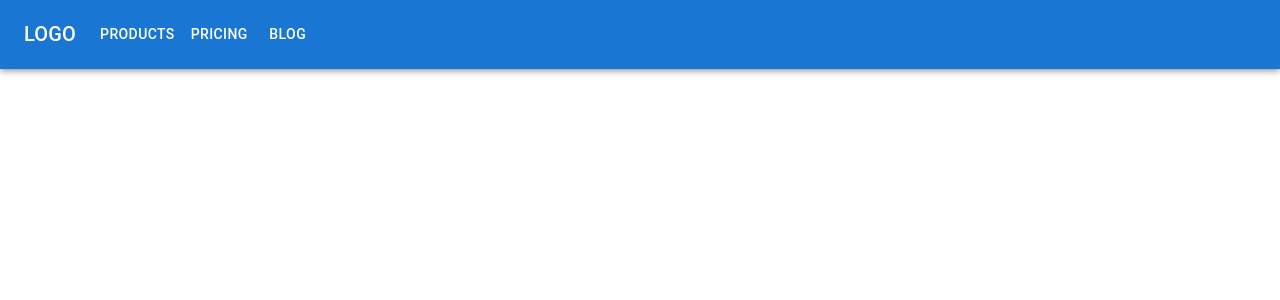
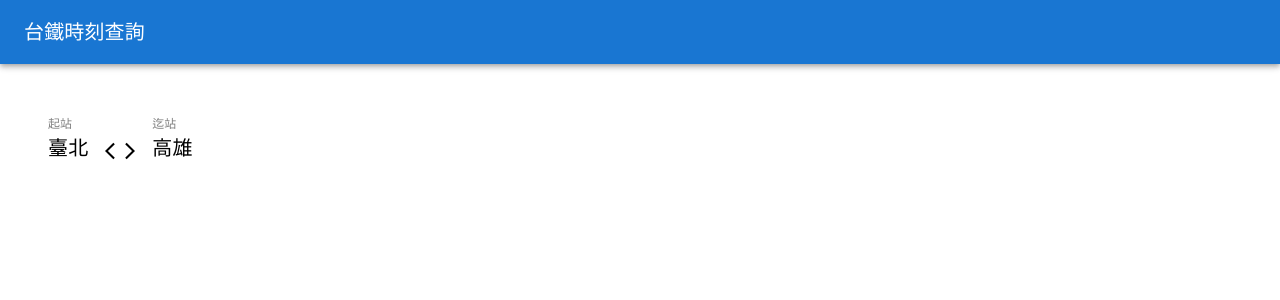
Before and after one commit to hanc1027/tw-railway-timeq, a React (Create React App) app: page / in a window 1280 px wide. Shown: the top 300 px of the page. Built offline with nearby package versions, Linux system fonts and the light colour scheme.

Commit message:
Init block from-to-station

```diff
--- a/package.json
+++ b/package.json
@@ -5,6 +5,7 @@
   "dependencies": {
     "@emotion/react": "^11.9.0",
     "@emotion/styled": "^11.8.1",
+    "@mui/icons-material": "^5.6.2",
     "@mui/material": "^5.6.4",
     "@testing-library/jest-dom": "^5.16.4",
     "@testing-library/react": "^13.2.0",
--- a/src/App.css
+++ b/src/App.css
@@ -1,38 +1,18 @@
-.App {
-  text-align: center;
+.content {
+  display: flex;
+  flex-direction: row;
+  padding: 3em;
 }
 
-.App-logo {
-  height: 40vmin;
-  pointer-events: none;
+.start-label, .arrow-btn , .end-label{
+  display: inline-block;
 }
 
-@media (prefers-reduced-motion: no-preference) {
-  .App-logo {
-    animation: App-logo-spin infinite 20s linear;
-  }
+label {
+  font-size: 12px;
+  color: gray;
 }
 
-.App-header {
-  background-color: #282c34;
-  min-height: 100vh;
-  display: flex;
-  flex-direction: column;
-  align-items: center;
-  justify-content: center;
-  font-size: calc(10px + 2vmin);
-  color: white;
+.arrow-btn{
+  color: black !important;
 }
-
-.App-link {
-  color: #61dafb;
-}
-
-@keyframes App-logo-spin {
-  from {
-    transform: rotate(0deg);
-  }
-  to {
-    transform: rotate(360deg);
-  }
-}
--- a/src/App.js
+++ b/src/App.js
@@ -1,10 +1,41 @@
 import Topbar from './Components/Topbar'
+import Button from '@mui/material/Button'
+import Typography from '@mui/material/Typography'
+import ArrowBackIosNewIcon from '@mui/icons-material/ArrowBackIosNew';
+import ArrowForwardIosIcon from '@mui/icons-material/ArrowForwardIos';
+
 import './App.css';
 
 function App() {
   return (
     <div className="App">
       <Topbar />
+
+      <div className="content">
+
+        <div className="from-to-station">
+          <div className="start-label">
+            <label>
+              起站
+            </label>
+            <Typography variant="h6">
+              臺北
+            </Typography>
+          </div>
+
+          <Button className="arrow-btn">
+            <ArrowBackIosNewIcon fontSize='small' /><ArrowForwardIosIcon fontSize='small' /></Button>
+
+          <div className="end-label">
+            <label>
+              迄站
+            </label>
+            <Typography variant="h6">
+              高雄
+            </Typography>
+          </div>
+        </div>
+      </div>
     </div>
   );
 }
--- a/src/Components/Topbar.jsx
+++ b/src/Components/Topbar.jsx
@@ -1,26 +1,10 @@
-import { useState } from "react";
 import AppBar from "@mui/material/AppBar";
-import Box from "@mui/material/Box";
 import Toolbar from "@mui/material/Toolbar";
-import IconButton from "@mui/material/IconButton";
 import Typography from "@mui/material/Typography";
-import Menu from "@mui/material/Menu";
 import Container from "@mui/material/Container";
-import Button from "@mui/material/Button";
-import MenuItem from "@mui/material/MenuItem";
 
-const pages = ["Products", "Pricing", "Blog"];
 
 const ResponsiveAppBar = () => {
-  const [anchorElNav, setAnchorElNav] = useState(null);
-
-  const handleOpenNavMenu = (event) => {
-    setAnchorElNav(event.currentTarget);
-  };
-
-  const handleCloseNavMenu = () => {
-    setAnchorElNav(null);
-  };
 
   return (
     <AppBar position="static">
@@ -30,66 +14,11 @@ const ResponsiveAppBar = () => {
             variant="h6"
             noWrap
             component="div"
-            sx={{ mr: 2, display: { xs: "none", md: "flex" } }}
+            sx={{ mr: 2 }}
           >
-            LOGO
+            台鐵時刻查詢
           </Typography>
 
-          <Box sx={{ flexGrow: 1, display: { xs: "flex", md: "none" } }}>
-            <IconButton
-              size="large"
-              aria-label="account of current user"
-              aria-controls="menu-appbar"
-              aria-haspopup="true"
-              onClick={handleOpenNavMenu}
-              color="inherit"
-            >
-            </IconButton>
-            <Menu
-              id="menu-appbar"
-              anchorEl={anchorElNav}
-              anchorOrigin={{
-                vertical: "bottom",
-                horizontal: "left",
-              }}
-              keepMounted
-              transformOrigin={{
-                vertical: "top",
-                horizontal: "left",
-              }}
-              open={Boolean(anchorElNav)}
-              onClose={handleCloseNavMenu}
-              sx={{
-                display: { xs: "block", md: "none" },
-              }}
-            >
-              {pages.map((page) => (
-                <MenuItem key={page} onClick={handleCloseNavMenu}>
-                  <Typography textAlign="center">{page}</Typography>
-                </MenuItem>
-              ))}
-            </Menu>
-          </Box>
-
-          <Typography
-            variant="h6"
-            noWrap
-            component="div"
-            sx={{ flexGrow: 1, display: { xs: "flex", md: "none" } }}
-          >
-            LOGO
-          </Typography>
-          <Box sx={{ flexGrow: 1, display: { xs: "none", md: "flex" } }}>
-            {pages.map((page) => (
-              <Button
-                key={page}
-                onClick={handleCloseNavMenu}
-                sx={{ my: 2, color: "white", display: "block" }}
-              >
-                {page}
-              </Button>
-            ))}
-          </Box>
         </Toolbar>
       </Container>
     </AppBar>
```
Also changed, not shown: src/Components/Stepper.jsx (added, +25 -0 lines), 1 other file (tests, documents, lock files or other folders).
